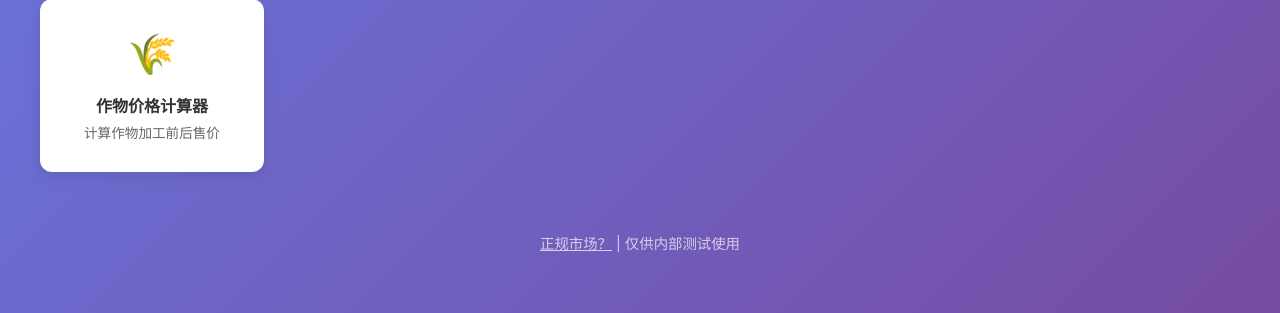
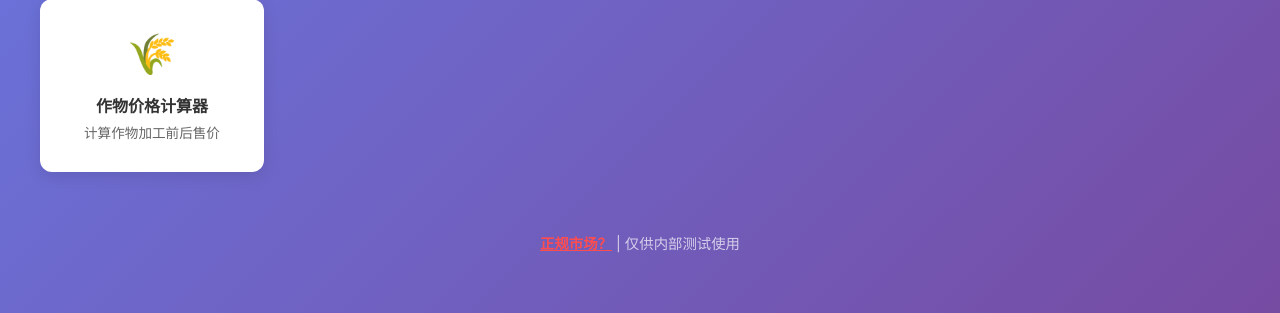
Before and after one commit to liximing1-ola/qa-slpWebTool, a Flask app: page /web2026/ in a window 1280 px wide. Shown: the part 560-873 px from the top of the page. Run offline with Flask 3, Linux system fonts and the light colour scheme.

Commit message:
update: 页脚“正规市场？”链接改为红色加粗
- 链接颜色改为 #ff4d4f 并加粗（font-weight: 700）
- hover 颜色调整为 #ff7875，保持下划线

```diff
--- a/webTool/templates/index.html
+++ b/webTool/templates/index.html
@@ -88,13 +88,14 @@
         }
 
         .footer a {
-            color: rgba(255,255,255,0.7);
+            color: #ff4d4f;
+            font-weight: 700;
             text-decoration: underline;
             transition: color 0.2s ease;
         }
 
         .footer a:hover {
-            color: #ffffff;
+            color: #ff7875;
         }
 
         @media (max-width: 768px) {
```
